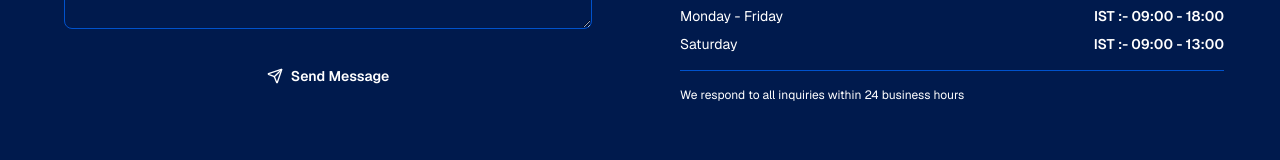
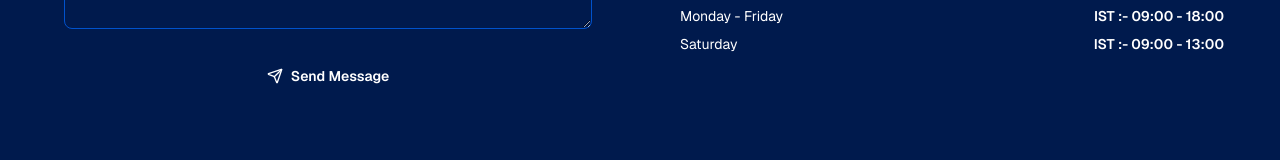
Before and after one commit to aadithyahariharan/v0-trading-website-landing-page, a Next.js app: page / in a window 1280 px wide. Shown: the part 8532-8692 px from the top of the page. Built offline with nearby package versions, Linux system fonts and the light colour scheme.

Commit message:
fix: remove outdated business hours message
Update contact form to display only operating hours.

Co-authored-by: Aadithya  <107248233+aadithyahariharan@users.noreply.github.com>

```diff
--- a/components/contact-section.tsx
+++ b/components/contact-section.tsx
@@ -320,9 +320,6 @@ export default function ContactSection() {
                   <span className="text-tradserv-accent font-semibold">IST :- 09:00 - 13:00</span>
                 </div>
               </div>
-              <p className="text-xs text-tradserv-gray mt-4 pt-4 border-t border-tradserv-light-blue">
-                We respond to all inquiries within 24 business hours
-              </p>
             </div>
           </div>
         </div>
```
